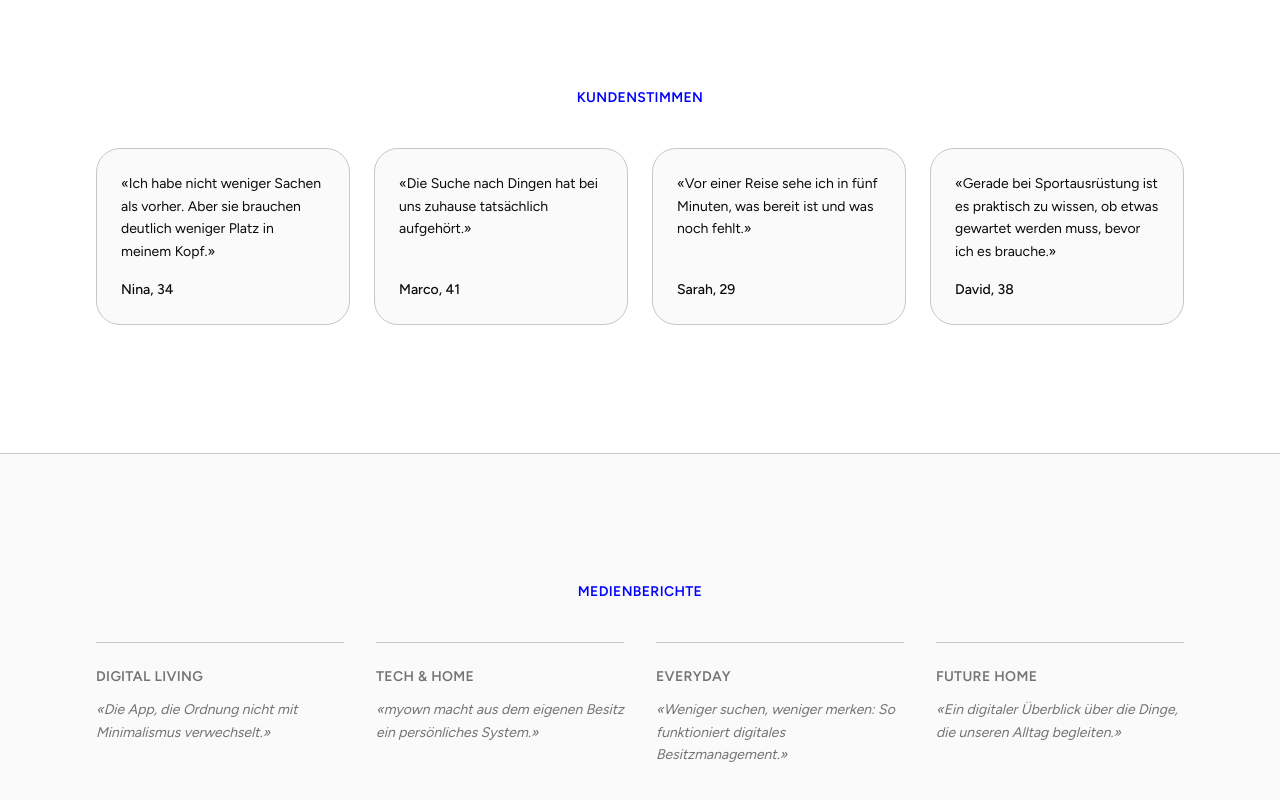
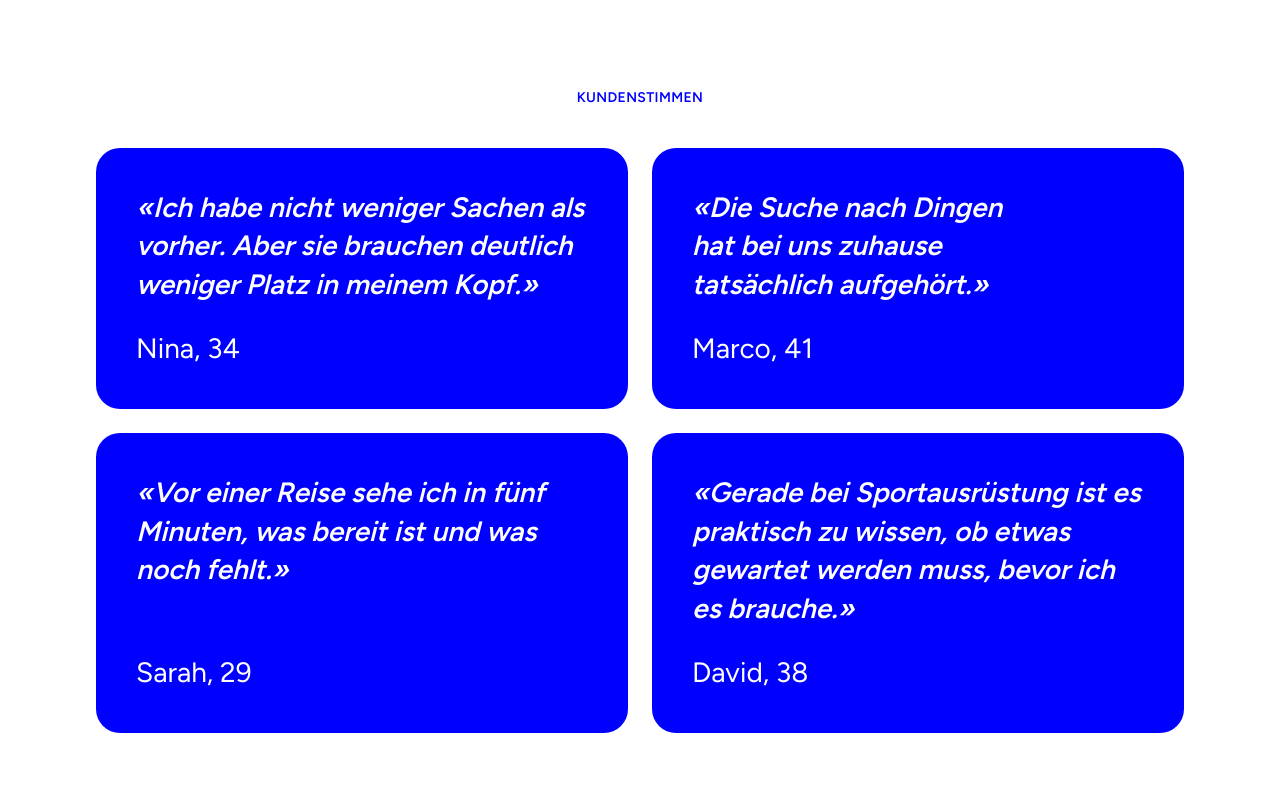
Before and after one commit to mrcldbrnr/marketing-page, a Next.js app: page /warum-myown in a window 1280 px wide. Shown: the part 3013-3813 px from the top of the page. Built offline with nearby package versions, Linux system fonts and the light colour scheme; no server answers.

Commit message:
kundenstimmen: doppelte grösse

```diff
--- a/src/components/sections/testimonial-grid.tsx
+++ b/src/components/sections/testimonial-grid.tsx
@@ -2,11 +2,13 @@ import { why } from "@/content/why";
 
 export function TestimonialGrid() {
   return (
-    <ul className="grid gap-6 sm:grid-cols-2 lg:grid-cols-4">
+    <ul className="grid gap-6 sm:grid-cols-2">
       {why.testimonials.map((item) => (
-        <li key={item.author} className="flex flex-col gap-4 rounded-3xl border border-border bg-background p-6">
-          <blockquote className="text-sm leading-relaxed text-pretty">«{item.quote}»</blockquote>
-          <p className="mt-auto text-sm font-medium">{item.author}</p>
+        <li key={item.author} className="flex flex-col gap-6 rounded-3xl bg-[#0000ff] p-10 text-white">
+          <blockquote className="text-[1.75rem] leading-snug font-semibold text-pretty italic">
+            «{item.quote}»
+          </blockquote>
+          <p className="mt-auto text-[1.75rem]">{item.author}</p>
         </li>
       ))}
     </ul>
```
